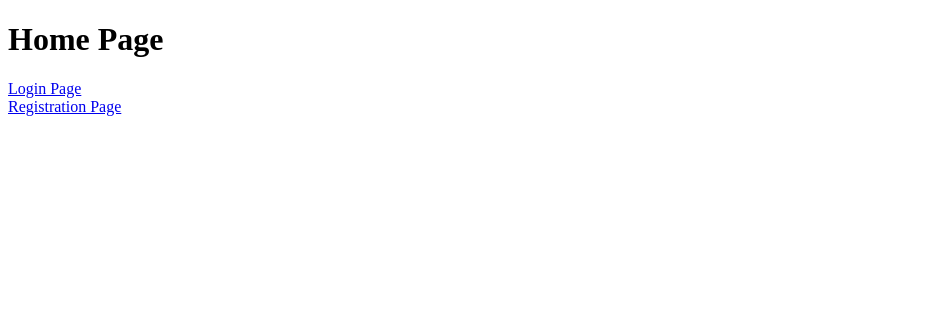
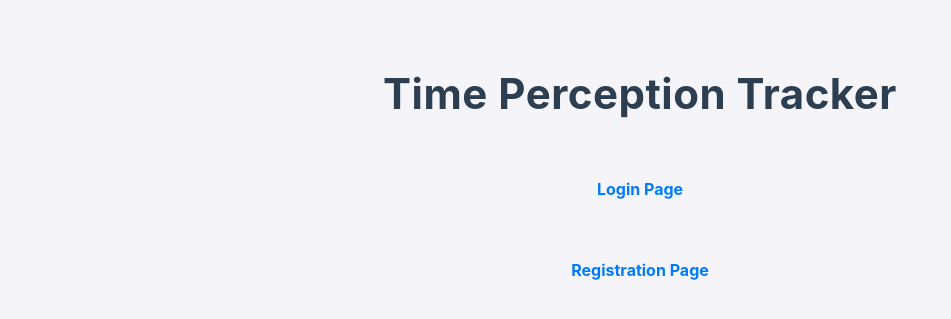
Before and after one commit to rickywuhooo/time-perception-tracker, a Flask app: page / in a window 1280 px wide. Shown: the top 319 px of the page, without its empty margins (0-951 px from the left). Run offline with Flask 3, Linux system fonts and the light colour scheme; tables that the repository leaves empty hold one stand-in row (values such as "Sample post").

Commit message:
Styles the pages

```diff
--- a/static/styles.css
+++ b/static/styles.css
@@ -0,0 +1,163 @@
+/* Use system fonts for performance and no import */
+body {
+    font-family: -apple-system, BlinkMacSystemFont, "Segoe UI", Roboto, "Helvetica Neue", Arial, sans-serif;
+    background-color: #f4f4f9;
+    margin: 0;
+    padding: 0 15px;
+    line-height: 1.6;
+}
+
+/* heading styles */
+h1, h2 {
+    color: #2c3e50;
+    text-align: center;
+    letter-spacing: 0.5px;
+    margin-left: auto;
+    margin-right: auto;
+}
+
+h1 {
+    margin-top: 60px;
+    font-size: 42px;
+    font-weight: 700;
+    padding-bottom: 20px;
+    max-width: 600px;
+    position: relative;
+}
+
+h2 {
+    margin-top: 50px;
+    font-size: 32px;
+    font-weight: 600;
+    padding-bottom: 10px;
+    max-width: 500px;
+}
+
+/* container */
+.container {
+    width: 100%;
+    max-width: 1200px;
+    margin: 0 auto;
+    padding: 30px;
+    background-color: white;
+    border-radius: 12px;
+    box-shadow: 0 6px 12px rgba(0, 0, 0, 0.1);
+}
+
+/* card */
+.card {
+    background-color: white;
+    border-radius: 12px;
+    padding: 25px;
+    box-shadow: 0 6px 12px rgba(0, 0, 0, 0.1);
+    margin-bottom: 30px;
+    border: 2px solid #ddd;
+    transition: border-color 0.3s ease, box-shadow 0.3s ease;
+    padding-right: 25px;
+}
+
+.card:hover {
+    border-color: #007BFF;
+    box-shadow: 0 6px 15px rgba(0, 0, 0, 0.15);
+}
+
+/* form */
+form {
+    display: flex;
+    flex-direction: column;
+    gap: 15px;
+    margin-bottom: 25px;
+}
+
+form input,
+form select,
+form button {
+    padding: 12px;
+    margin: 0;
+    border-radius: 8px;
+    border: 1px solid #ddd;
+    font-size: 16px;
+    width: 100%;
+    box-sizing: border-box;
+}
+
+form input:focus,
+form select:focus {
+    border-color: #007BFF;
+    outline: none;
+}
+
+form button {
+    background-color: #007BFF;
+    color: white;
+    border: none;
+    cursor: pointer;
+    font-size: 16px;
+    transition: background-color 0.3s ease, transform 0.2s ease;
+    padding: 12px 20px;
+    border-radius: 6px;
+}
+
+form button:hover {
+    background-color: #0056b3;
+    transform: translateY(-2px);
+}
+
+/* tables */
+table {
+    width: 100%;
+    border-collapse: collapse;
+    margin-top: 30px;
+}
+
+table th,
+table td {
+    padding: 15px 20px;
+    text-align: left;
+    border-bottom: 1px solid #ddd;
+    font-size: 14px;
+}
+
+table th {
+    background-color: #f1f1f1;
+    font-weight: bold;
+}
+
+table td {
+    color: #333;
+}
+
+table tr:hover {
+    background-color: #fafafa;
+}
+
+/* base button styling */
+button {
+    background-color: #007BFF;
+    color: white;
+    border: none;
+    cursor: pointer;
+    padding: 12px 20px;
+    font-size: 14px;
+    border-radius: 6px;
+    transition: background-color 0.3s ease;
+}
+
+button:hover {
+    background-color: #0056b3;
+}
+
+/* links */
+a {
+    display: block;
+    text-align: center;
+    margin-top: 30px;
+    color: #007BFF;
+    text-decoration: none;
+    font-size: 16px;
+    font-weight: bold;
+}
+
+a:hover {
+    text-decoration: underline;
+}
--- a/templates/home.html
+++ b/templates/home.html
@@ -4,9 +4,10 @@
     <meta charset="UTF-8">
     <meta name="viewport" content="width=device-width, initial-scale=1.0">
     <title>Home</title>
+    <link rel="stylesheet" href="{{ url_for('static', filename='styles.css') }}">
 </head>
 <body>
-    <h1>Home Page</h1>
+    <h1>Time Perception Tracker</h1>
     <a href = "{{url_for('login')}}">Login Page</a><br>
     <a href = "{{url_for('register')}}">Registration Page</a><br>
 
--- a/templates/login.html
+++ b/templates/login.html
@@ -4,6 +4,7 @@
     <meta charset="UTF-8">
     <meta name="viewport" content="width=device-width, initial-scale=1.0">
     <title>Login</title>
+    <link rel="stylesheet" href="{{ url_for('static', filename='styles.css') }}">
 </head>
 <body>
     <h1>Login Page</h1>
--- a/templates/register.html
+++ b/templates/register.html
@@ -4,6 +4,7 @@
     <meta charset="UTF-8">
     <meta name="viewport" content="width=device-width, initial-scale=1.0">
     <title>Register</title>
+    <link rel="stylesheet" href="{{ url_for('static', filename='styles.css') }}">
 </head>
 <body>
     <h1>Registration Page</h1>
--- a/templates/update_category.html
+++ b/templates/update_category.html
@@ -4,6 +4,7 @@
     <meta charset="UTF-8">
     <meta name="viewport" content="width=device-width, initial-scale=1.0">
     <title>Update Category</title>
+    <link rel="stylesheet" href="{{ url_for('static', filename='styles.css') }}">
 </head>
 <body>
     <h1>Update Task Category</h1>
--- a/templates/update_task.html
+++ b/templates/update_task.html
@@ -4,6 +4,7 @@
     <meta charset="UTF-8">
     <meta name="viewport" content="width=device-width, initial-scale=1.0">
     <title>Update Task</title>
+    <link rel="stylesheet" href="{{ url_for('static', filename='styles.css') }}">
 </head>
 <body>
     <h1>Update Task</h1>
```
Also changed, not shown: templates/dashboard.html (+14 -7 lines).
